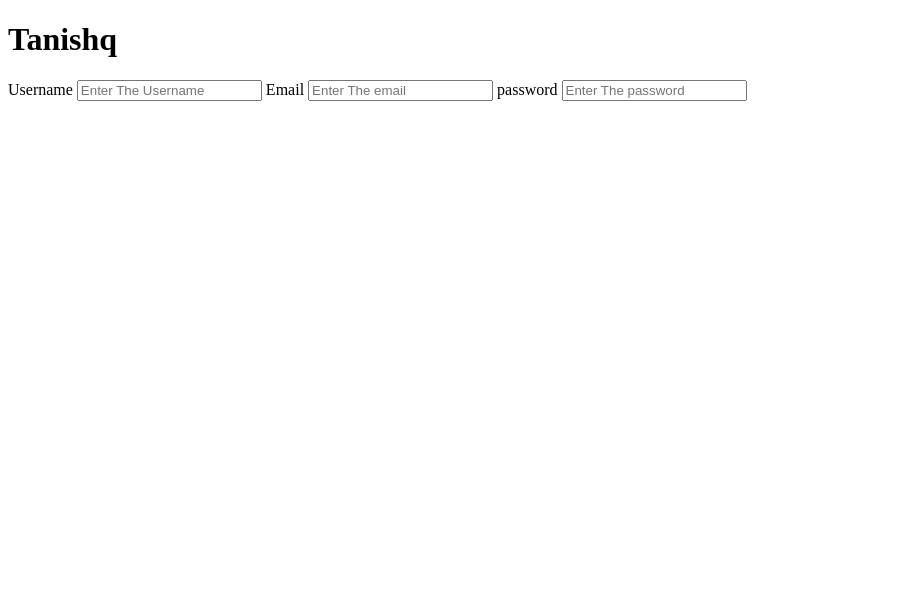
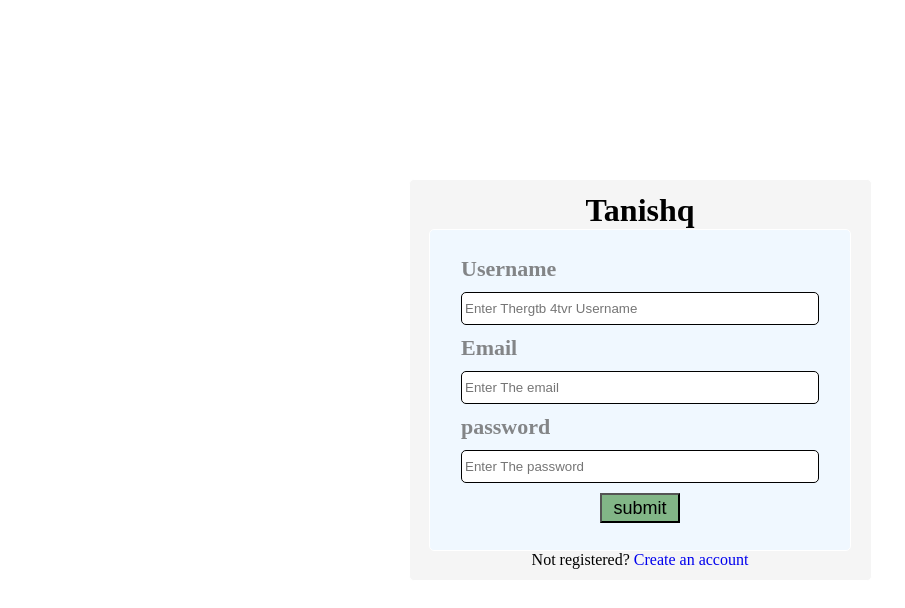
Before and after one commit to dhruvinGlasier/Tanishq_backend, a plain HTML site: page login.html in a window 1280 px wide. Shown: the whole page, without its empty margins (0-905 px from the left). Drawn offline with Linux system fonts and the light colour scheme.

Commit message:
updated data

```diff
--- a/login.css
+++ b/login.css
@@ -1,9 +1,79 @@
+@import url("https://fonts.googleapis.com/css2?family=Fraunces:ital,opsz,wght@0,9..144,100..900;1,9..144,100..900&family=Nunito+Sans:ital,opsz,wght@0,6..12,200..1000;1,6..12,200..1000&display=swap");
 
+*{
+    margin: 0;
+    padding: 0;
+}
 .main{
     width: 100%;
-    height: 100%;
+    height:100%;
+    /* background-color: grey; */
+    box-sizing: border-box;
+padding:10px;
 }
 .inner-main{
     width: 100%;
-    height: 100%;
+    height:45rem;
+        display: flex;
+    flex-direction: column;
+    align-items: center;
+    justify-content: center;
+    gap: 10px;
+    margin: 10px 0;
+
+
 }
+.inner-main label {
+    font-size: 22px;
+    font-weight: 600;
+    gap: 10px;
+    display: flex;
+    flex-direction: column;
+}
+
+form{
+    width: 400px;
+    height: 300px;
+    display: flex;
+    flex-direction: column;
+    gap: 10px ;
+    align-items: center;
+    color:rgba(87, 87, 87, 0.714);
+    border: 1px solid white;
+    justify-content: center;
+    background-color: #f0f8ff;
+padding: 10px;
+border-radius: 5px;
+
+}
+form input {
+    border: 1px solid black;
+    border-radius: 5px;
+    width: 350px;
+    height: 25px;
+    padding: 3px;
+
+}
+
+.inner-main-1{
+    width: 461px;
+    height: 400px;
+    display: flex;
+flex-direction: column;
+align-items: center;
+justify-content: center;
+  border: 1px solid white;
+  background-color:whitesmoke;
+  border-radius: 5px;
+}
+button{
+    width: 80px;
+    height: 30px;
+    background-color: rgba(77, 152, 77, 0.673);
+    font-size: 18px;
+}
+button:hover{
+    color: white;
+    background-color: crimson;
+    /* transition: 0.5s ; */
+}
--- a/login.html
+++ b/login.html
@@ -9,18 +9,31 @@
 <body>
     <div class="main">
 <div class="inner-main">
+    <div class="inner-main-1">
     <h1>Tanishq</h1>
+
     <form action="">
         <label for="first-name"> Username
-            <input type="text" name="first-name" id="" placeholder="Enter The Username">
+            <br>
+            <input type="text" name="first-name" id="" placeholder="Enter Thergtb 4tvr Username">
         </label>
         <label for="email"> Email
+            <br>
             <input type="email" name="Email" id="" placeholder="Enter The email">
         </label>
         <label for="password">password
+            <br>
             <input type="password" name="password" id="" placeholder="Enter The password">
         </label>
+        <button>submit</button>
     </form>
+    <p>Not registered?
+        <a href="#"
+           style="text-decoration: none;">
+              Create an account
+        </a>
+  </p>
+</div>
 </div>
     </div>
 </body>
```
